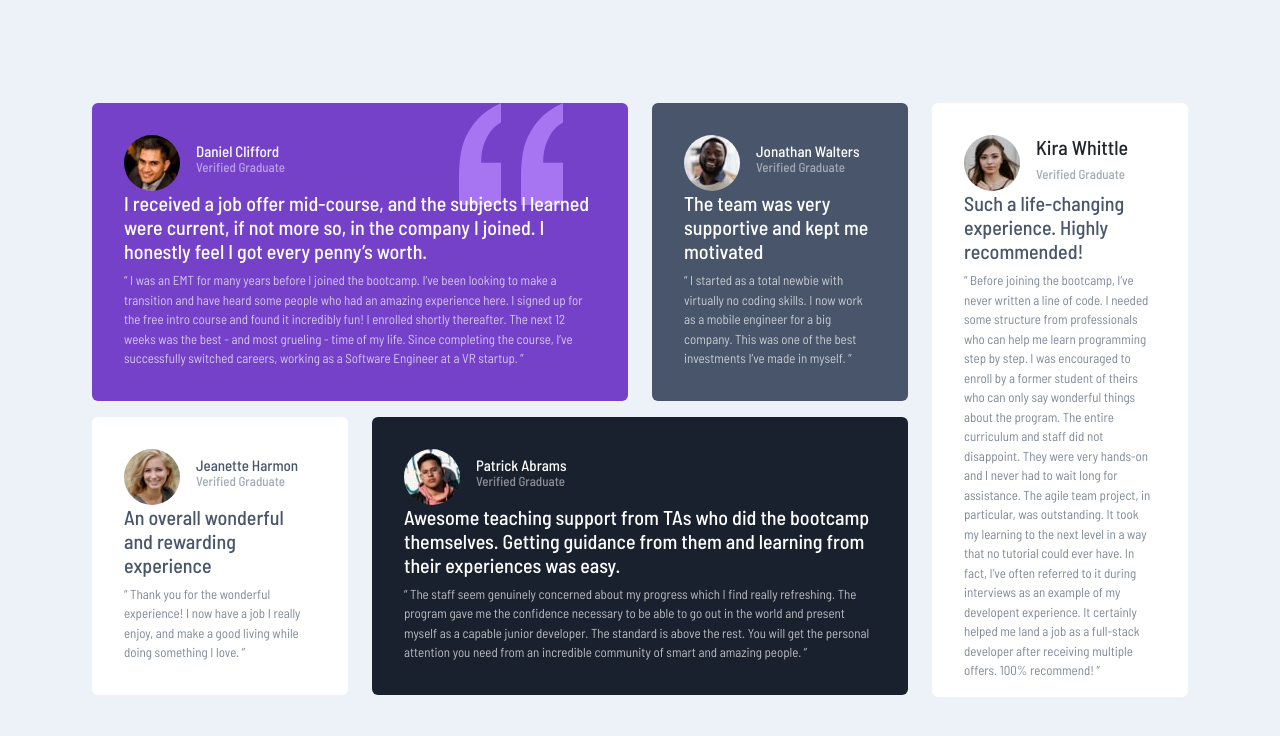
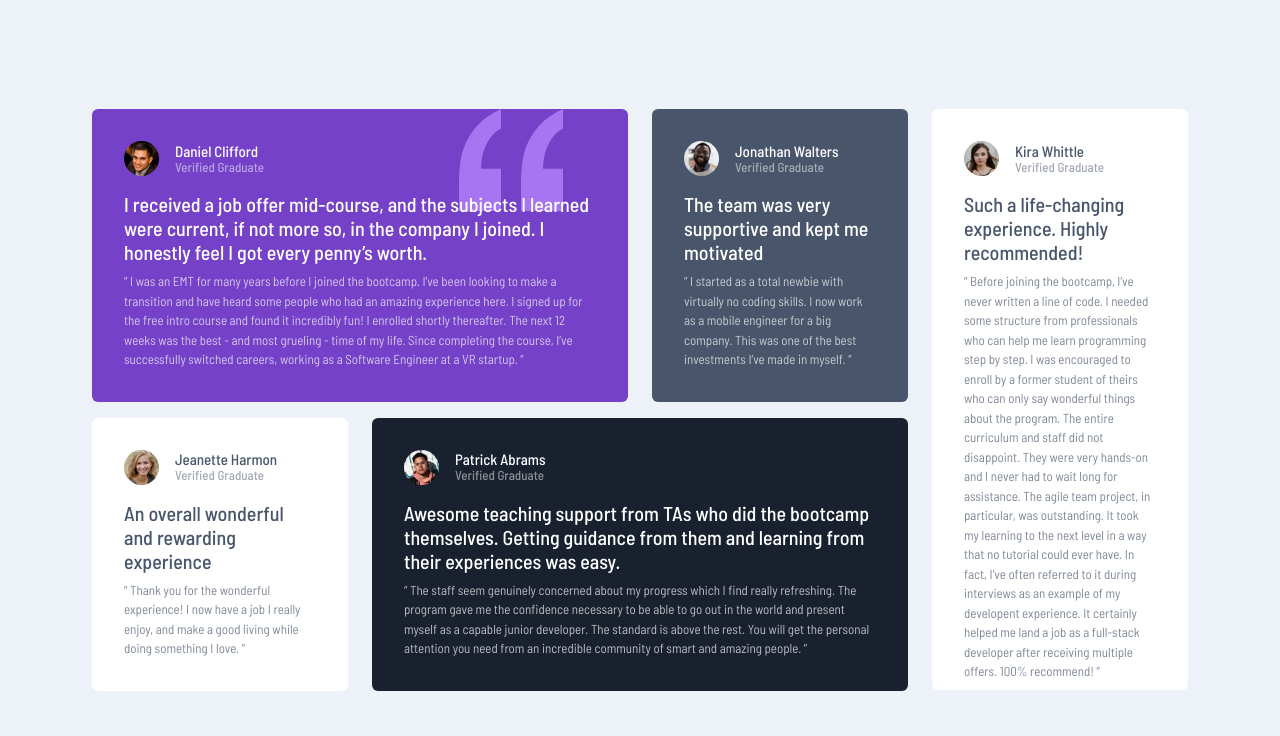
Before and after one commit to eniskrt/Testimpnial_Grid_Section, a plain HTML site: page index.html in a window 1280 px wide. Drawn offline with nearby package versions, Linux system fonts and the light colour scheme.

Commit message:
html validation v2

```diff
--- a/assets/style/style.css
+++ b/assets/style/style.css
@@ -20,6 +20,12 @@ body{
 .card{
     padding: 1rem;
 }
+.fifth-card .card-body{
+    padding-bottom: 8px;
+}
+.header{
+    margin-bottom: 1rem;
+}
 .first-card{
     background-color: var(--primary-modorate-violet);
     background-image: url(../images/bg-pattern-quotation.svg);
@@ -35,13 +41,18 @@ h1{
 }
 h2{
     font-size: 13px;
+    margin-bottom: 0;
 }
 p{
     font-size: 13px;
 }
+
 .card{
     border: none;
     padding-bottom: 0;
+}
+.card img{
+    height: 35px;
 }
 .second-card{
     background-color: var(--primary-vey-dark-grayish-blue);
--- a/index.html
+++ b/index.html
@@ -93,7 +93,7 @@
                         <div class="header d-flex align-items-center">
                             <img src="assets/images/image-kira.jpg" alt="kira" class="rounded-5 me-3">
                             <div class="name">
-                                <h5>Kira Whittle</h5>
+                                <h1>Kira Whittle</h1>
                                 <h2>Verified Graduate</h2>
                             </div>
                         </div>
```
